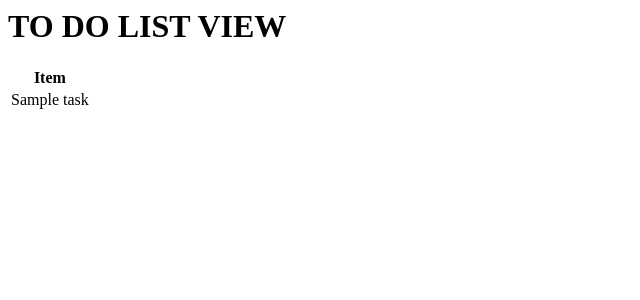
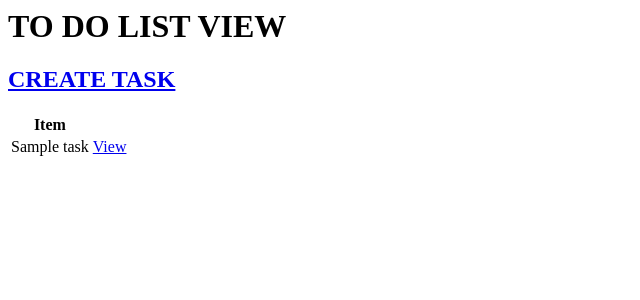
Before and after one commit to Chaplygin-vlad/django_to_do, a Django app: page / in a window 1280 px wide. Shown: the top 300 px of the page, without its empty margins (0-640 px from the left). Run offline with Django 3.2, Linux system fonts and the light colour scheme; tables that the repository leaves empty hold one stand-in row (values such as "Sample post").

Commit message:
add task_form

```diff
--- a/to_do/base/templates/base/task_list.html
+++ b/to_do/base/templates/base/task_list.html
@@ -1,14 +1,20 @@
 <h1>TO DO LIST VIEW</h1>
+<h2><a href="{% url 'create-task' %}">CREATE TASK</a></h2>
 
 <table>
     <tr>
         <th>Item</th>
+        <th></th>
     </tr>
     {% for task in object_list %}
     <tr>
         <td>{{task.title}}</td>
+        <td><a href="{% url 'task' task.id %}" >View</a></td>
     </tr>
     {% empty %}
-    <h3>No items in list</h3>
+    <tr>
+        <td><h3>No items in list</h3></td>
+    </tr>
+
     {% endfor %}
 </table>
--- a/to_do/base/urls.py
+++ b/to_do/base/urls.py
@@ -1,8 +1,9 @@
 from django.urls import path
-from .views import TaskList
-from .views import TaskDetail
+from .views import TaskList, TaskDetail, TaskCreate
+
 
 urlpatterns = [
     path('', TaskList.as_view(), name='tasks'),
-    path('task/<int:pk>/', TaskDetail.as_view(), name='task')
+    path('task/<int:pk>/', TaskDetail.as_view(), name='task'),
+    path('create-task/', TaskCreate.as_view(), name='create-task')
 ]
--- a/to_do/base/views.py
+++ b/to_do/base/views.py
@@ -1,5 +1,5 @@
-from django.views.generic import ListView
-from django.views.generic import DetailView
+from django.views.generic import ListView, DetailView, CreateView
+from django.urls import reverse_lazy
 from .models import Task
 
 
@@ -12,3 +12,9 @@ class TaskDetail(DetailView):
     model = Task
     context_object_name = 'task'
     template_name = 'base/task.html'
+
+
+class TaskCreate(CreateView):
+    model = Task
+    fields = '__all__'
+    success_url = reverse_lazy('tasks')
```
Also changed, not shown: to_do/base/templates/base/task_form.html (added, +7 -0 lines).
